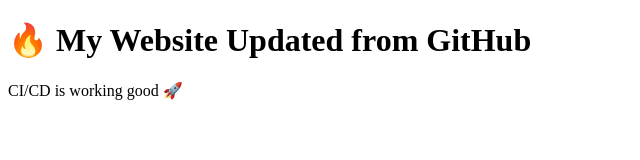
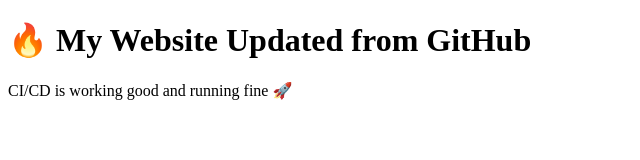
Before and after one commit to Charan-dev-Git/aws-terraform-test-1, a plain HTML site: page index.html in a window 1280 px wide. Shown: the whole page, without its empty margins (0-640 px from the left). Drawn offline with Linux system fonts and the light colour scheme.

Commit message:
Update paragraph text in index.html

```diff
--- a/index.html
+++ b/index.html
@@ -6,6 +6,6 @@
 </head>
 <body>
   <h1>🔥 My Website Updated from GitHub</h1>
-  <p>CI/CD is working good 🚀</p>
+  <p>CI/CD is working good and running fine 🚀</p>
 </body>
 </html>
```
